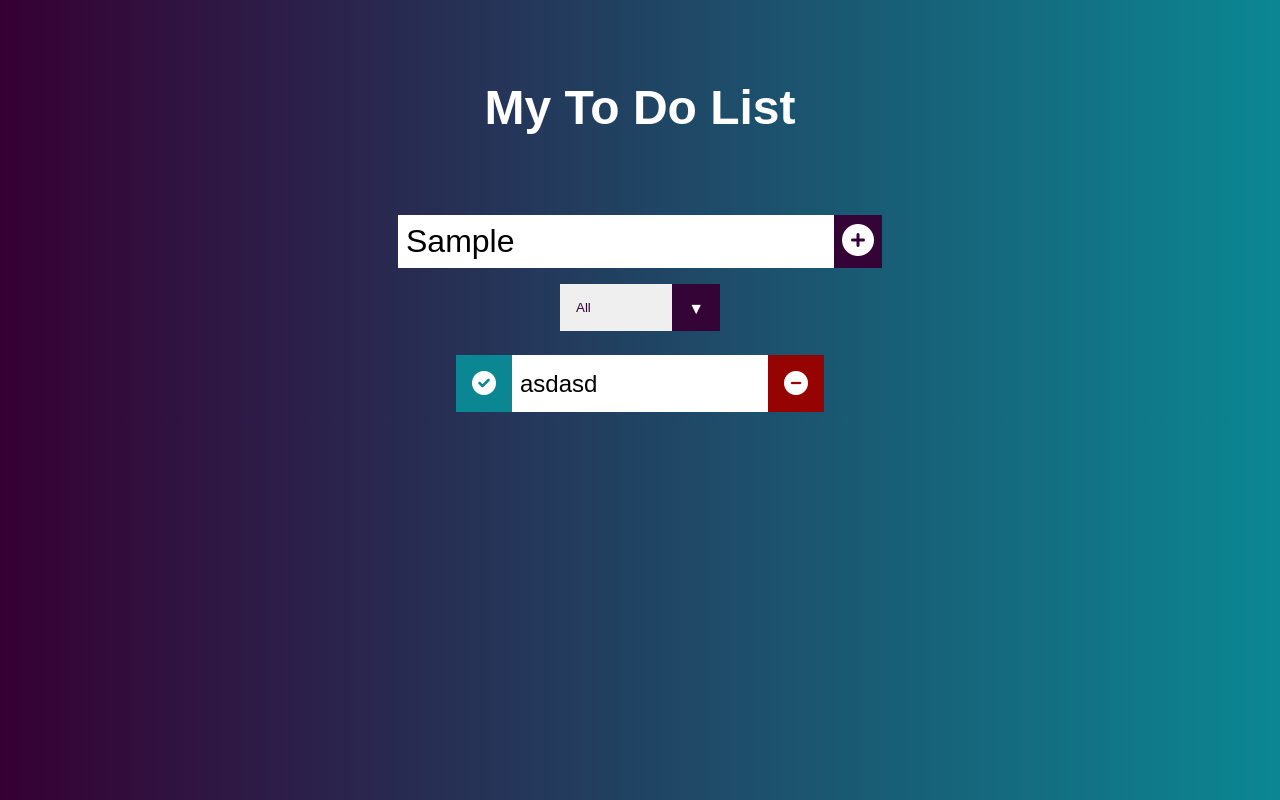
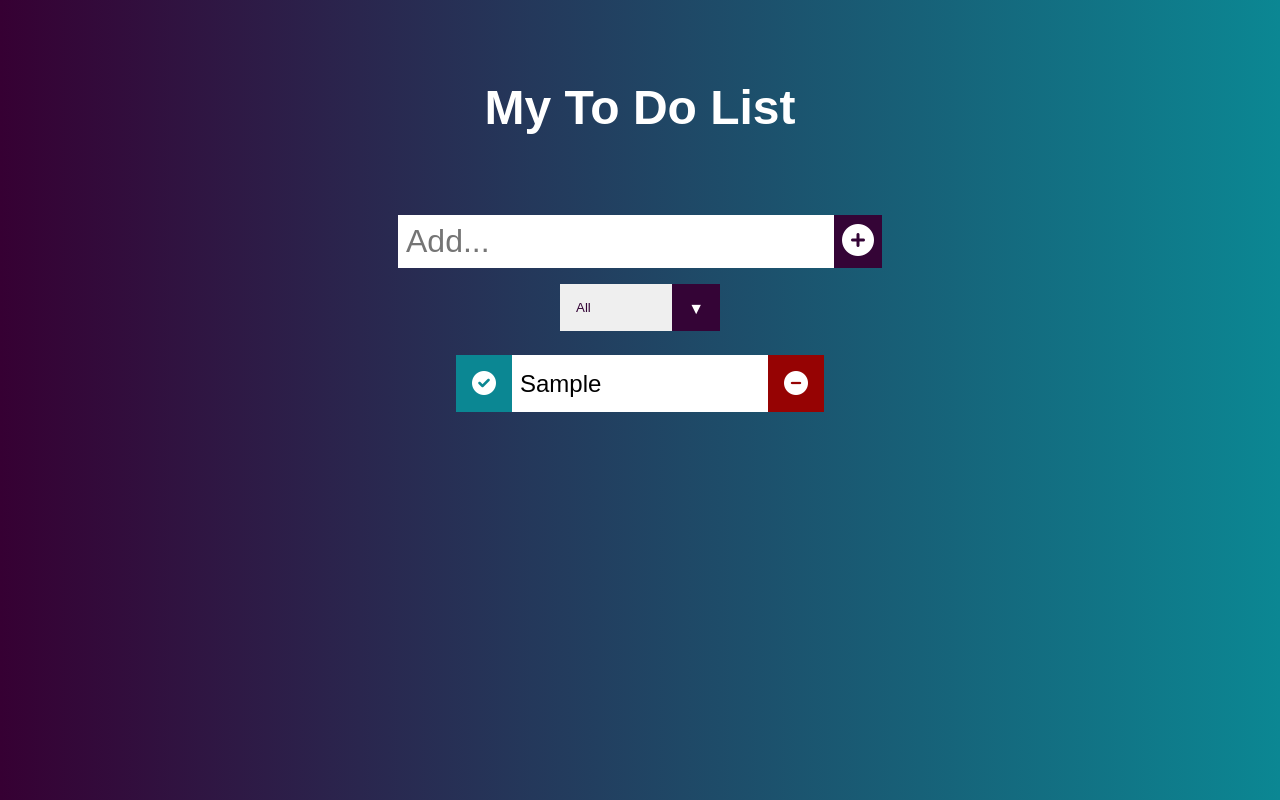
Before and after one commit to kansavkanbek/react-todo-list, a React (Create React App) app: page / in a window 1280 px wide. Both pictures are taken after typing "Sample" into the empty fields and a click on the button 858 px from the left and 241 px from the top of the page. Built offline with nearby package versions, Linux system fonts and the light colour scheme.

Commit message:
girilen metnin listeye eklenmesi sağlandı

```diff
--- a/src/App.js
+++ b/src/App.js
@@ -6,6 +6,7 @@ import TodoList from './Components/TodoList';
 
 function App() {
   const [inputText, setInputText] = useState("");
+  const [todos, setTodos] = useState([]);
 
 
   return (
@@ -16,8 +17,15 @@ function App() {
       <Form
        inputText = {inputText}
        setInputText = {setInputText}
+       todos = {todos}
+       setTodos = {setTodos}
       />
-      <TodoList></TodoList>
+
+      <TodoList
+       todos = {todos}
+       setTodos = {setTodos}
+
+      />
     </div>
   );
 }
--- a/src/Components/Form.jsx
+++ b/src/Components/Form.jsx
@@ -1,6 +1,6 @@
 import React from 'react'
 
-function Form({inputText, setInputText}) {
+function Form({inputText, setInputText, todos, setTodos}) {
   const inputTextHandler = (e) => {
     setInputText(e.target.value);
 
@@ -9,6 +9,11 @@ function Form({inputText, setInputText}) {
 
   const submitToDoHandler = (e) => {
     e.preventDefault();
+    setTodos([
+      ...todos,
+      {text: inputText, completed: false, id: Math.random()}
+    ]);
+    setInputText ("")
   }
 
   return (
--- a/src/Components/Todo.jsx
+++ b/src/Components/Todo.jsx
@@ -1,17 +1,22 @@
-import React from 'react'
+import React from 'react';
 
-function Todo() {
+function Todo({ text, todos }) {
+  const deleteHandler  = () => {
+
+  }
+
+
   return (
     <div className="todo">
         <button className="complete-btn">
             <i className="fas fa-check-circle"></i>
         </button>
-        <li className="todo-item">asdasd</li>
+        <li className="todo-item">{text}</li>
         <button className="trash-btn">
-            <i className="fa fa-minus-circle"></i>
+            <i className="fas fa-minus-circle"></i>
         </button>
     </div>
-  )
+  );
 }
 
-export default Todo
+export default Todo;
--- a/src/Components/TodoList.jsx
+++ b/src/Components/TodoList.jsx
@@ -1,11 +1,18 @@
 import React from 'react'
 import Todo from './Todo.jsx'
 
-function TodoList() {
+function TodoList({todos, setTodos}) {
   return (
     <div className='todo-container'>
         <ul className="todo-list">
-            <Todo/>
+            {todos?.map((todo) => (
+              <Todo
+              text = {todo.text}
+              key = {todo.id}
+              todos ={todos}
+             />
+            ))}
+
         </ul>
     </div>
   )
```
